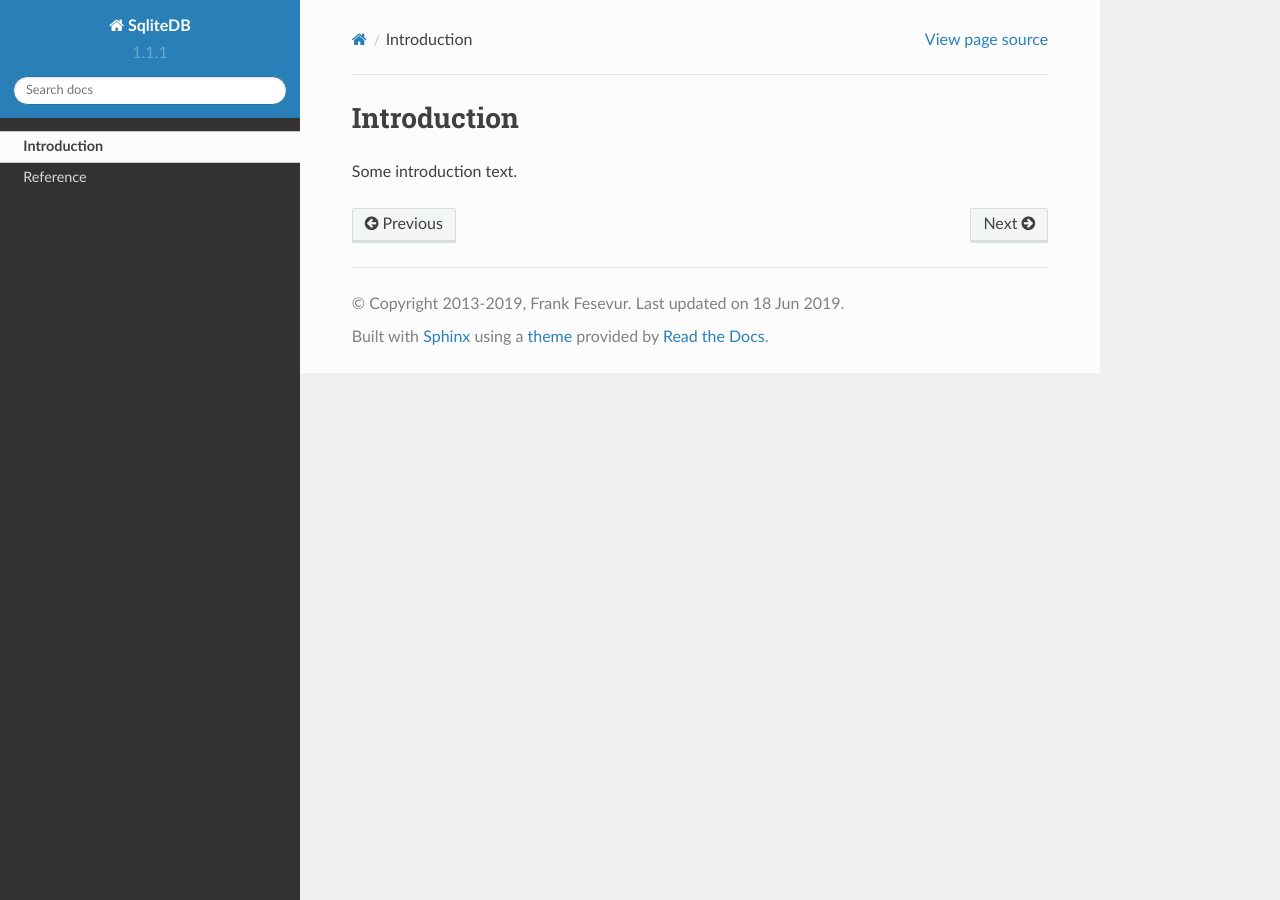
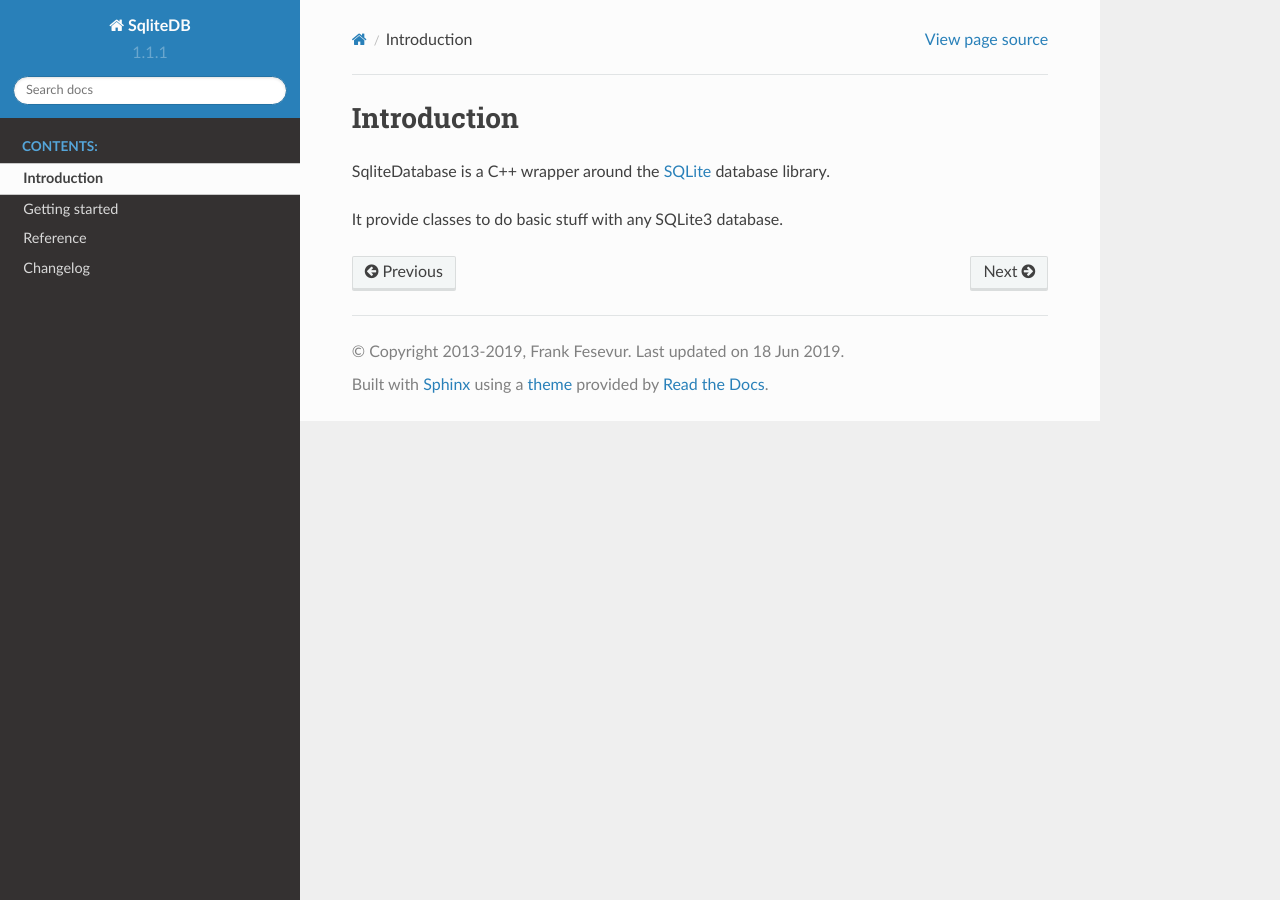
Before and after one commit to ffes/sqlitedb, a Sphinx documentation site: the page built from docs/introduction.rst, in a window 1280 px wide. Built offline with Sphinx 7.4.7 and the Read the Docs theme 2.0.0, drawn with Linux system fonts in a browser that asks for light colours.

Commit message:
Various improvements to the docs

```diff
--- /dev/null
+++ b/docs/changelog.rst
@@ -0,0 +1,2 @@
+.. index:: Changelog
+.. include:: ../CHANGELOG.md
--- a/docs/conf.py
+++ b/docs/conf.py
@@ -26,7 +26,7 @@ import sys, os, datetime
 # Add any Sphinx extension module names here, as strings. They can be
 # extensions coming with Sphinx (named 'sphinx.ext.*') or your custom
 # ones.
-extensions = [ "breathe" ]
+extensions = [ "breathe", "recommonmark" ]
 
 # Breathe Configuration
 breathe_projects = { "SqliteDB": "_build/doxygen_xml" }
@@ -36,7 +36,7 @@ breathe_default_project = "SqliteDB"
 templates_path = []
 
 # The suffix of source filenames.
-source_suffix = '.rst'
+source_suffix = [ '.rst', '.md' ]
 
 # The encoding of source files.
 #source_encoding = 'utf-8-sig'
@@ -69,7 +69,7 @@ today_fmt = '%d %b %Y'
 
 # List of patterns, relative to source directory, that match files and
 # directories to ignore when looking for source files.
-exclude_patterns = ['_build']
+exclude_patterns = [ '_build', 'README.md' ]
 
 # The reST default role (used for this markup: `text`) to use for all
 # documents.
@@ -87,7 +87,7 @@ exclude_patterns = ['_build']
 #show_authors = False
 
 # The name of the Pygments (syntax highlighting) style to use.
-pygments_style = 'sphinx'
+pygments_style = 'vs'
 
 # A list of ignored prefixes for module index sorting.
 #modindex_common_prefix = []
--- a/docs/index.rst
+++ b/docs/index.rst
@@ -3,12 +3,13 @@
 Welcome to the SqliteDB documentation
 =====================================
 
-Contents:
-
 .. toctree::
     :maxdepth: 2
+    :caption: Contents:
 
     introduction.rst
+    getting-started.rst
     reference.rst
+    changelog.rst
 
 :ref:`genindex`
--- a/docs/introduction.rst
+++ b/docs/introduction.rst
@@ -1,4 +1,10 @@
+.. index:: Introduction
+
 Introduction
 ============
 
-Some introduction text.
+SqliteDatabase is a C++ wrapper around the `SQLite`_ database library.
+
+It provide classes to do basic stuff with any SQLite3 database.
+
+.. _SQLite: https://www.sqlite.org/
--- a/docs/reference.rst
+++ b/docs/reference.rst
@@ -1,3 +1,5 @@
+.. index:: Reference
+
 Reference
 =========
 
```
Also changed, not shown: CHANGELOG.md (+3 -3 lines), docs/getting-started.rst (added, +20 -0 lines), 1 other file.
